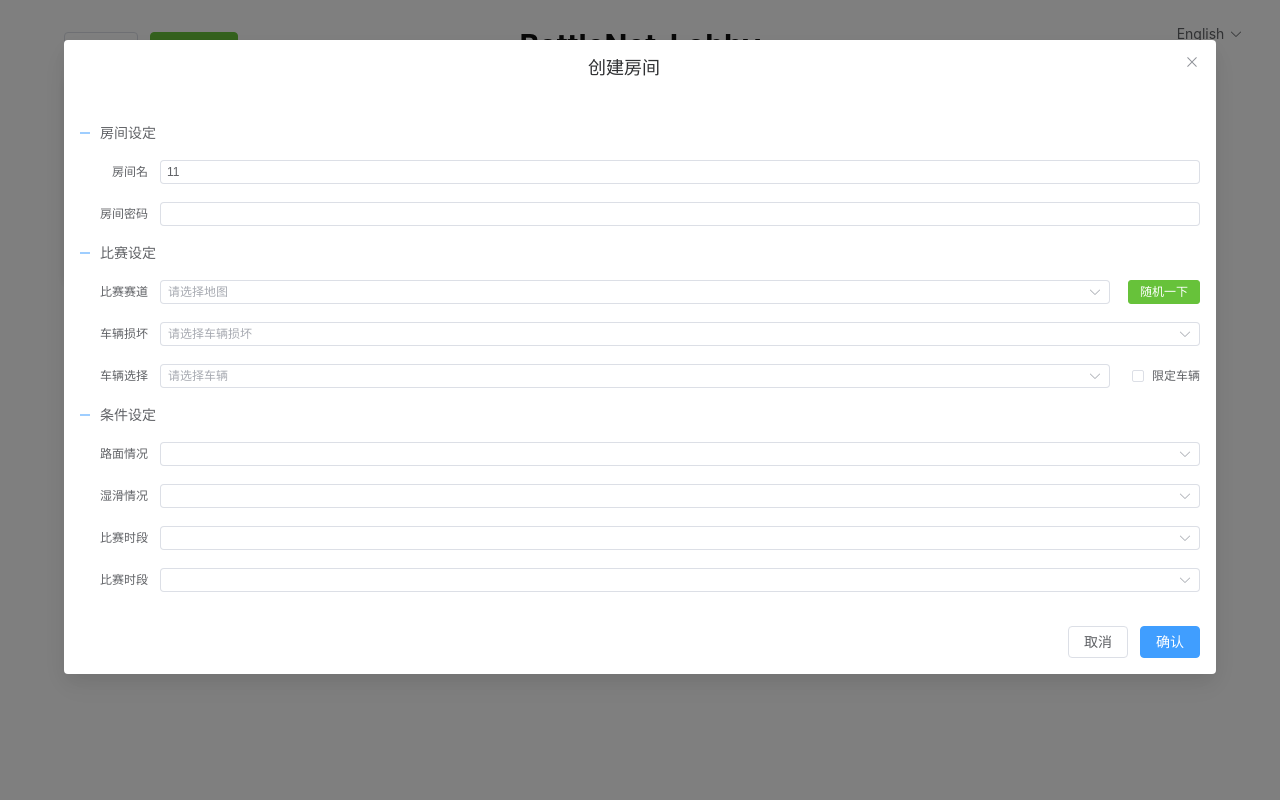
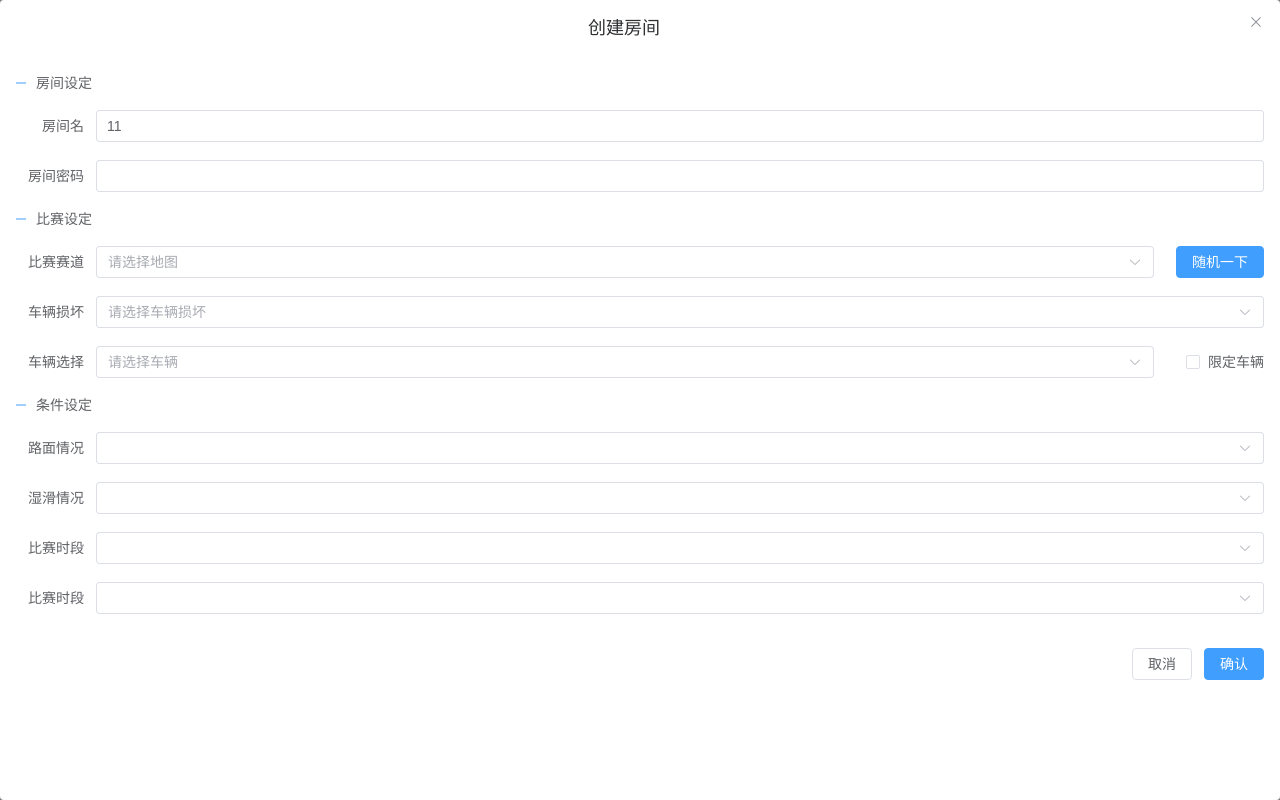
Before and after one commit to geekerlw/RBROnlineRacing, a Vue app in the folder rbnclient/: page /#/lobby in a window 1280 px wide. Built offline with nearby package versions, Linux system fonts and the light colour scheme.

Commit message:
update-更新ui

```diff
--- a/rbnclient/src/components/CreateOrEditRace.vue
+++ b/rbnclient/src/components/CreateOrEditRace.vue
@@ -1,7 +1,7 @@
 <template>
   <!-- 利用element-plus的弹窗组件实现 -->
-  <el-dialog title="创建房间" v-model="dialogVisible" width="90%" top="5vh" class="dlog"  modal="false">
-    <el-form :model="form" size="small" :rules="rules" label-width="80px">
+  <el-dialog title="创建房间" v-model="dialogVisible" width="800px" fullscreen="true" top="5vh" class="dlog"  modal="false">
+    <el-form :model="form" :rules="rules" label-width="80px">
       <div class="group-title">房间设定</div>
       <el-form-item label="房间名" prop="name">
         <el-input v-model="form.name"></el-input>
@@ -20,7 +20,7 @@
             :value="item.value"
           ></el-option>
         </el-select>
-        <el-button class="line-btn" @click="randomStage" type="success"
+        <el-button class="line-btn" @click="randomStage" type="primary"
           >随机一下</el-button
         >
       </el-form-item>
@@ -201,10 +201,11 @@ defineExpose({
   justify-content: space-between;
 }
 .multitem :deep(.el-select){
-  width: calc(100% - 90px);
+  width: calc(100% - 110px);
 }
 :global(.el-dialog__body){
-  padding-top: 10px;
+  padding-top: 0;
+  padding-bottom: 0px;
 }
 // .line-btn {
 //   margin-top: 10px;
```
Also changed, not shown: rbnclient/src-tauri/tauri.conf.json (+4 -4 lines).
